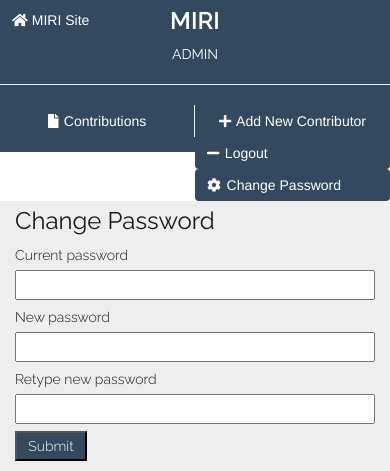
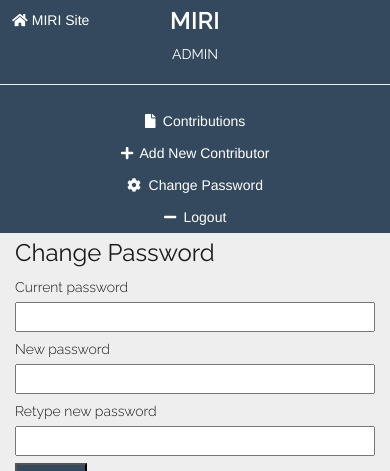
Before and after one commit to Joe-Barrett/miri-pr-web-app, a Flask app: page /admin/password in a window 390 px wide. Shown: the top 471 px of the page. Run offline with Flask 2, Linux system fonts and the light colour scheme; the visitor is signed in with stand-in values (Sample User, id 1); parts of the project's set-up code (start-up, migrations or seed data) failed here and were passed over; some libraries are stand-ins or nearby versions.

Commit message:
Responsive Admin Sidebar

```diff
--- a/src/static/css/style.css
+++ b/src/static/css/style.css
@@ -43,6 +43,16 @@ path:hover {
 
 /* ---------- */
 
+	/* Responsive Interactive Map */
+
+	@media only screen and (max-width:991px) {
+		svg{
+			width: 130vw;
+		}
+	}
+
+	/* ---------- */
+
 /* Logo*/
 
 .logo h1 {
@@ -87,7 +97,7 @@ path:hover {
 
 	@media only screen and (max-width:991px) {
 		.logo {
-			width: 112%;
+			width: 100vw;
 		}
 	}
 
@@ -243,13 +253,11 @@ margin: auto;
 
 .carousel-control {
 	color: #34495E !important;
-	background-color: rgba(255, 255, 255, 0.2) !important;
+	background-color: none !important;
 	background-image: none !important;
 	opacity: 1 !important;
-	width: 5% !important;
+	width: 10% !important;
 }
-
-
 
 /* ---------- */
 
@@ -358,30 +366,49 @@ svg.svg-inline--fa {
 			padding-top: 2%;
 		}
 
+		.col-xs-6.contr{
+			width: 100%;
+		}
+
+		.col-xs-6{
+			width: 33.33%;
+		}
+
 		.btn-primary.contr,
-		.btn-primary.add_contr {
+		.btn-primary.add_contr,
+		.btn-primary.password,
+		.btn-primary.logout{
 			width: 100%;
 			float: left;
 			text-align: center;
 			border-radius: 0;
 		}
 
-		.btn-primary.contr{
+		.btn-primary.add_contr,
+		.btn-primary.password{
 			border-right: #EEEEEE solid 1px;
 		}
 
 		.collapse.in{
-			width: 200%;
+			width: 100%;
 			background-color: #34495E;
-		}
-
-		.col-xs-6{
-			width: 50%;
 		}
 
 		.contributions{
 			padding-top: 5%;
     	padding-bottom: 1%;
+		}
+
+	}
+
+	@media only screen and (max-width: 510px) {
+		.col-xs-6{
+			width: 100%;
+		}
+
+		.btn-primary.add_contr,
+		.btn-primary.password{
+			border-right: none;
 		}
 
 	}
--- a/src/templates/admin/layout.html
+++ b/src/templates/admin/layout.html
@@ -34,7 +34,7 @@
 		<a href="{{ url_for('index') }}"><i class="fas fa-home"></i> MIRI Site</a>
 	</button>
 
-	<div class="col-xs-6">
+	<div class="col-xs-6 contr">
 		<button class="btn btn-primary contr" type="button" data-toggle="collapse" data-target="#collapseExample" data-parent="#MainMenu" aria-expanded="false" aria-controls="collapseExample">
 			<i class="fas fa-file"></i> Contributions
 		</button>
@@ -50,11 +50,15 @@
 		<button class="btn btn-primary add_contr">
 			<a href="{{ url_for('contribution_new') }}"><i class="fas fa-plus"></i> Add New Contributor</a>
 		</button>
-	<button class="btn btn-primary">
+	</div>
+	<div class="col-xs-6">
+		<button class="btn btn-primary password">
+			<a href="{{ url_for('change_password') }}"><i class="fas fa-cog"></i> Change Password</a>
+		</button>
+	</div>
+	<div class="col-xs-6">
+		<button class="btn btn-primary logout">
 			<a href="{{ url_for('logout') }}"><i class="fas fa-minus"></i> Logout</a>
-	</button>
-	<button class="btn btn-primary">
-		<a href="{{ url_for('change_password') }}"><i class="fas fa-cog"></i> Change Password</a>
 		</button>
 	</div>
   </div>
```
Also changed, not shown: src/templates/admin/admin_login.html (+20 -20 lines), 3 other files. Lines whose indentation alone changed are shown as unchanged.
